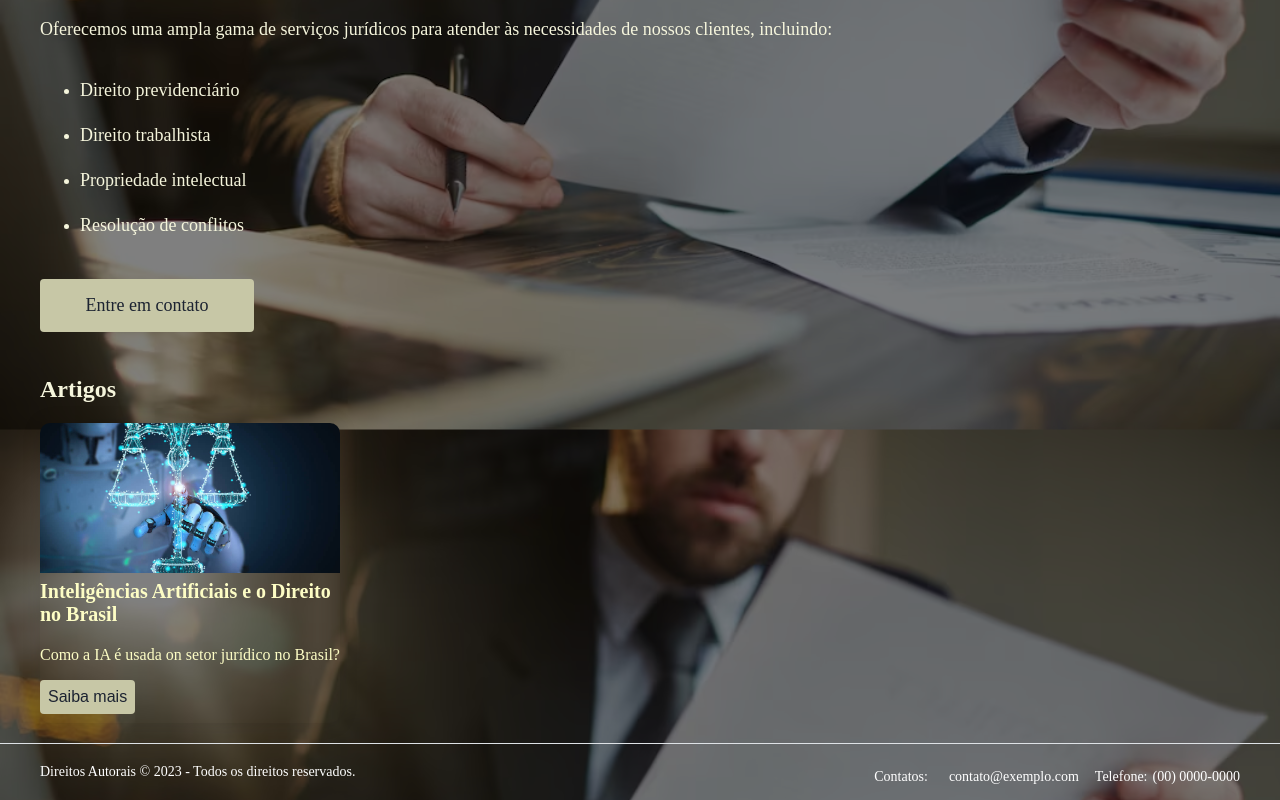
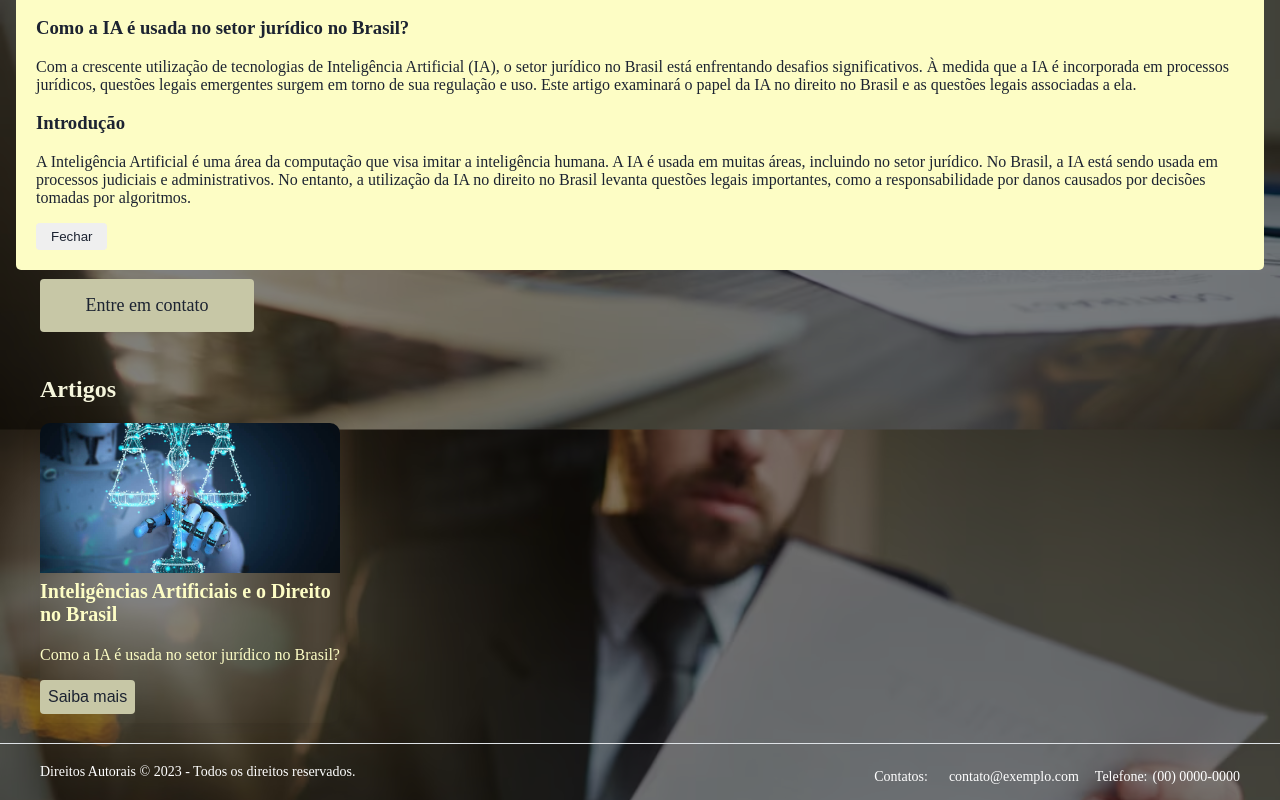
Before and after one commit to baxiclides-basso-neto/baciclides-advocacia, a React (Vite) app: page / in a window 1280 px wide. Both pictures are taken after a click on the button "Saiba mais". Shown: the part 423-1223 px from the top of the page. Built offline with nearby package versions, Linux system fonts and the light colour scheme.

Commit message:
Modal under construction

```diff
--- a/package.json
+++ b/package.json
@@ -12,6 +12,7 @@
     "react": "^18.2.0",
     "react-dom": "^18.2.0",
     "react-icons": "^4.8.0",
+    "react-modal": "^3.16.1",
     "react-router-dom": "^6.9.0",
     "styled-components": "^5.3.9"
   },
--- /dev/null
+++ b/src/components/modal/ModalLandingPage.jsx
@@ -0,0 +1,20 @@
+import React from "react";
+import { Btn, ModalContainer, ModalContent } from "../../styles/Modalstyle";
+
+// eslint-disable-next-line react/prop-types
+const Modal = ({ isOpen, onClose }) => {
+  return (
+    <ModalContainer style={{ display: isOpen ? "flex" : "none" }}>
+      <ModalContent>
+        <h2>Inteligências Artificiais e o Direito no Brasil</h2>
+        <h3>Como a IA é usada no setor jurídico no Brasil?</h3>
+        <p>Com a crescente utilização de tecnologias de Inteligência Artificial (IA), o setor jurídico no Brasil está enfrentando desafios significativos. À medida que a IA é incorporada em processos jurídicos, questões legais emergentes surgem em torno de sua regulação e uso. Este artigo examinará o papel da IA no direito no Brasil e as questões legais associadas a ela.</p>
+        <h3>Introdução</h3>
+        <p>A Inteligência Artificial é uma área da computação que visa imitar a inteligência humana. A IA é usada em muitas áreas, incluindo no setor jurídico. No Brasil, a IA está sendo usada em processos judiciais e administrativos. No entanto, a utilização da IA no direito no Brasil levanta questões legais importantes, como a responsabilidade por danos causados por decisões tomadas por algoritmos.</p>
+        <Btn onClick={onClose}>Fechar</Btn>
+      </ModalContent>
+    </ModalContainer>
+  );
+};
+
+export default Modal;
--- a/src/pages/landingpage/Landingpage.jsx
+++ b/src/pages/landingpage/Landingpage.jsx
@@ -1,4 +1,4 @@
-import React from "react";
+import React, { useState } from "react";
 import {
   MainContainer,
   Title,
@@ -7,11 +7,19 @@ import {
   CallToAction,
   ServicesList,
   ServicosContainer,
-  Card, CardButton, CardContent, CardDescription, CardImage, CardTitle
+  Card,
+  CardButton,
+  CardContent,
+  CardDescription,
+  CardImage,
+  CardTitle,
 } from "../../styles/LandingPagestyle";
 import IA from "../../assets/images/inteligencia-artificial.jpg";
+import Modal from "../../components/modal/ModalLandingPage";
 
 const LandingPage = () => {
+  const [isModalOpen, setIsModalOpen] = useState(false);
+
   function handleWhatsAppClickLandingPage() {
     const phoneNumber = "5517991843732";
     const message =
@@ -21,6 +29,7 @@ const LandingPage = () => {
     )}`;
     window.open(url, "_blank");
   }
+
   return (
     <>
       <MainContainer>
@@ -59,17 +68,23 @@ const LandingPage = () => {
           <Card>
             <CardImage src={IA} alt="Aposentadoria" />
             <CardContent>
-            <CardTitle>Inteligências Artificiais e o Direito no Brasil</CardTitle>
+              <CardTitle>
+                Inteligências Artificiais e o Direito no Brasil
+              </CardTitle>
               <CardDescription>
-              Como a IA é usada on setor jurídico no Brasil?
+                Como a IA é usada no setor jurídico no Brasil?
               </CardDescription>
-            <CardButton>
+              <CardButton onClick={() => setIsModalOpen(true)}>
                 Saiba mais
               </CardButton>
             </CardContent>
           </Card>
         </ServicosContainer>
       </MainContainer>
+              <Modal
+                isOpen={isModalOpen}
+                onClose={() => setIsModalOpen(false)}
+              />
     </>
   );
 };
--- /dev/null
+++ b/src/styles/Modalstyle.js
@@ -0,0 +1,31 @@
+import styled from "styled-components";
+
+export const ModalContainer = styled.div`
+  color: #1c2331;
+  position: fixed;
+  z-index: 9999;
+  top: 0;
+  left: 0;
+  right: 0;
+  bottom: 0;
+
+  background-color: rgba(0, 0, 0, 0.9);
+  display: flex;
+  justify-content: center;
+  align-items: center;
+  margin: 0 1rem;
+  height: 200px;
+`;
+
+export const ModalContent = styled.div`
+  background-color: #fdfdc5;
+  padding: 20px;
+  border-radius: 5px;
+`;
+
+export const Btn = styled.button`
+  padding: 6px 15px;
+  border: none;
+  border-radius: 4px;
+  color: #1c2331;
+`;
```
Also changed, not shown: 1 other file (tests, documents, lock files or other folders). Lines whose indentation alone changed are shown as unchanged.
